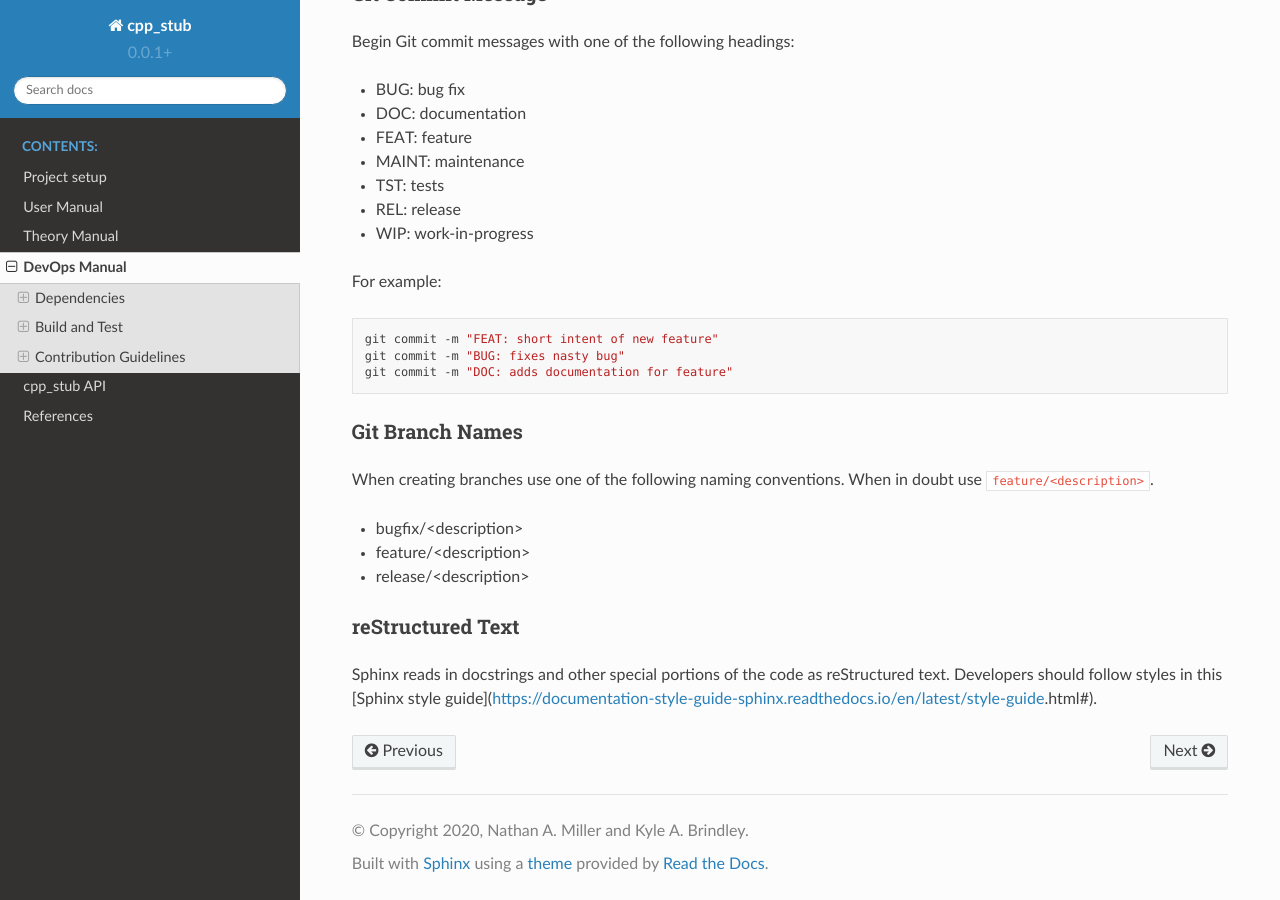
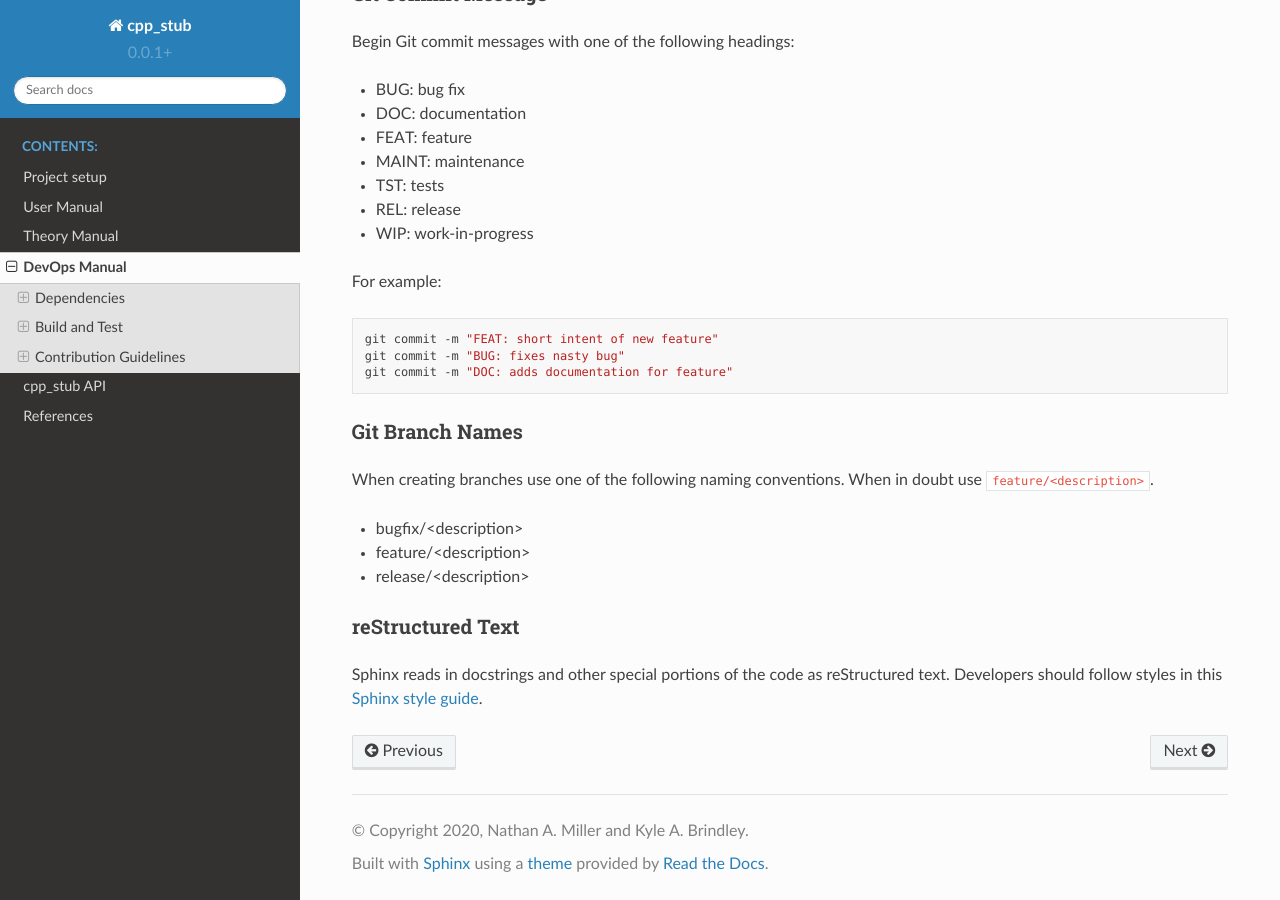
Before and after one commit to lanl/tardigrade-asp, a Sphinx documentation site: the page built from docs/devops.rst, in a window 1280 px wide and 900 px high, scrolled down 4514 px. Built offline with Sphinx 7.4.7 and the Read the Docs theme 2.0.0, drawn with Linux system fonts in a browser that asks for light colours; some of the changed lines change nothing that is shown.

Commit message:
MAINT: syntax

```diff
--- a/docs/contribution.txt
+++ b/docs/contribution.txt
@@ -39,5 +39,5 @@ reStructured Text
 =================
 
 Sphinx reads in docstrings and other special portions of the code as
-reStructured text. Developers should follow styles in this [Sphinx style
-guide](https://documentation-style-guide-sphinx.readthedocs.io/en/latest/style-guide.html#).
+reStructured text. Developers should follow styles in this `Sphinx style
+guide`_.
```
